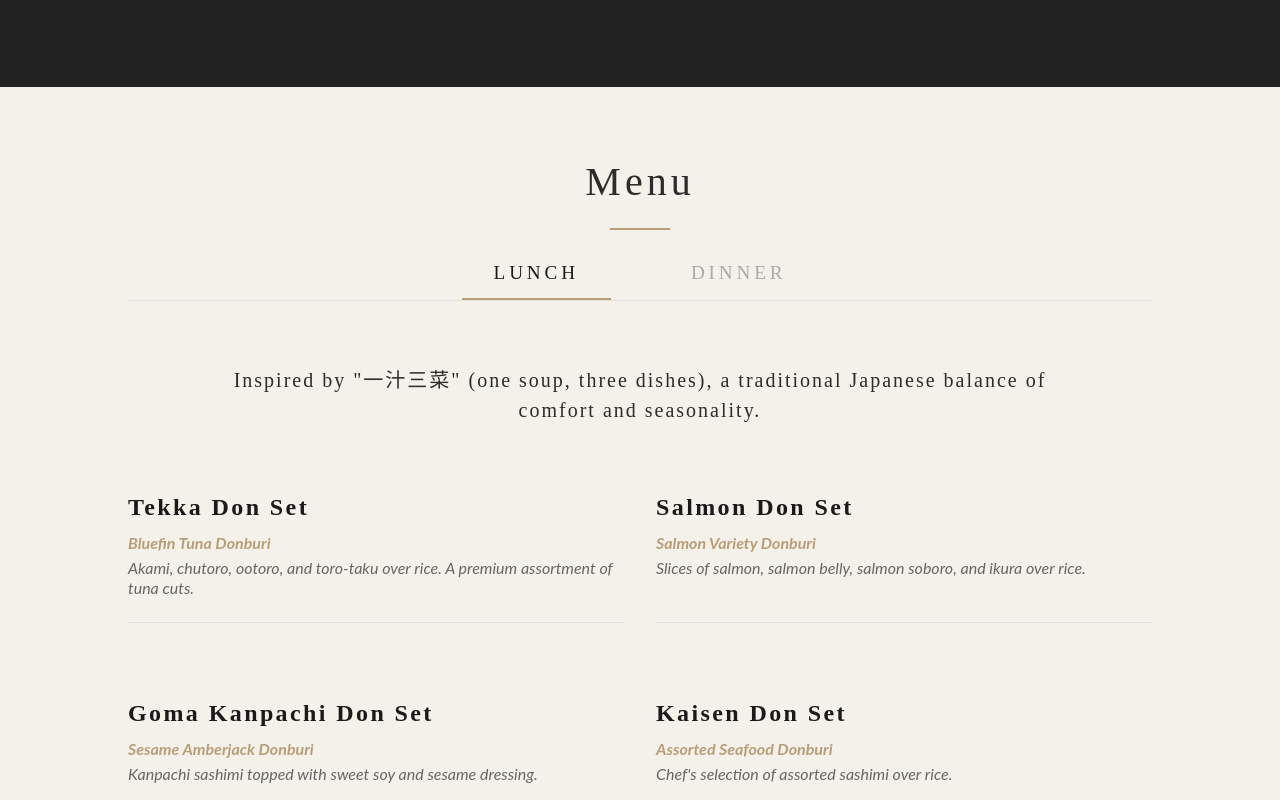
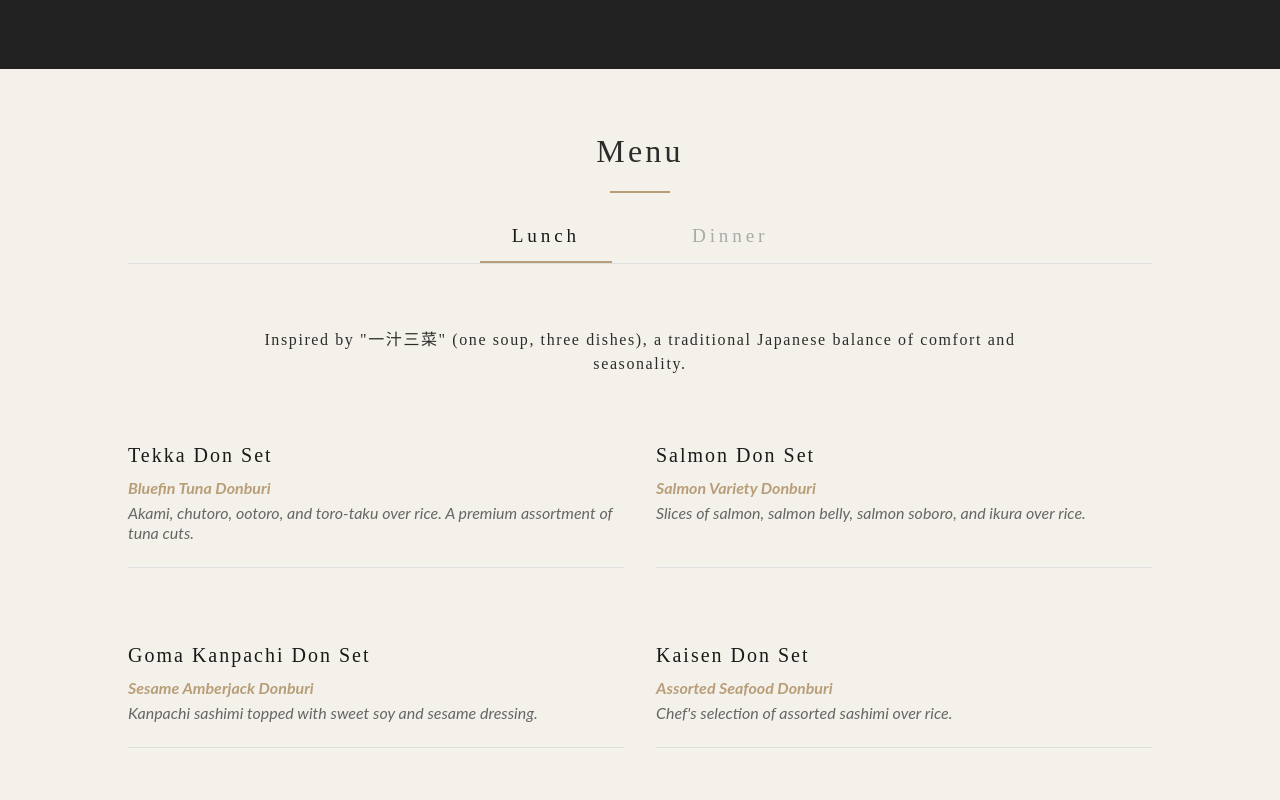
Before and after one commit to sinka42/hibari, a React (Vite) app: page / in a window 1280 px wide. Shown: the part 1300-2100 px from the top of the page. Built offline with nearby package versions, Linux system fonts and the light colour scheme.

Commit message:
ui update

```diff
--- a/src/App.jsx
+++ b/src/App.jsx
@@ -331,7 +331,7 @@ const DrinkSection = styled.section`
 
 const SectionTitle = styled.h2`
   text-align: center;
-  font-size: 2.5rem;
+  font-size: 2rem;
   color: ##B89E78;
   margin-bottom: 1rem;
 
@@ -343,11 +343,15 @@ const SectionTitle = styled.h2`
     background-color: #B89E78;
     margin: 1rem auto;
   }
+
+  @media (max-width: 768px) {
+    font-size: 1.5rem;
+  }
 `;
 
 const SectionDesc = styled.h2`
   text-align: center;
-  font-size: 1.25rem;
+  font-size: 1rem;
   color: ##B89E78;
   width: 80%;
   margin: 0 auto 4rem;
@@ -362,6 +366,7 @@ const TabContainer = styled.div`
   gap: 3rem;
   margin-bottom: 4rem;
   border-bottom: 1px solid #e0e0e0;
+  font-size: 1.25rem;
 `;
 
 const TabButton = styled.button`
@@ -429,13 +434,14 @@ const ItemHeader = styled.div`
   justify-content: space-between;
   align-items: baseline;
   margin-bottom: 0.5rem;
+  font-size: 1.25rem;
 `;
 
 const ItemName = styled.h4`
-  font-size: 1.5rem;
+  font-size: 1.25rem;
   margin: 0;
   color: #1a1a1a;
-  font-weight: 600;
+  font-weight: 500;
 `;
 
 const ItemPrice = styled.span`
@@ -444,12 +450,20 @@ const ItemPrice = styled.span`
   color: #555;
 `;
 
-const ItemDesc = styled.p`
+const ItemList = styled.ul`
+  list-style-type: none;
+  padding: 0;
+  margin: 0 auto;
+  width: max-content;
+  max-width: 90%;
+`;
+
+const ItemDesc = styled.li`
   font-size: 1rem;
   color: #666;
-  margin: 0;
   font-style: italic;
   line-height: 1.25;
+  list-style: none;
 `;
 
 const Disclaimer = styled.p`
@@ -781,13 +795,13 @@ const HibariLanding = () => {
               active={activeTab === 'lunch'}
               onClick={() => setActiveTab('lunch')}
             >
-              LUNCH
+              Lunch
             </TabButton>
             <TabButton
               active={activeTab === 'dinner'}
               onClick={() => setActiveTab('dinner')}
             >
-              DINNER
+              Dinner
             </TabButton>
           </TabContainer>
           {activeTab === 'lunch' && <>
@@ -824,9 +838,11 @@ const HibariLanding = () => {
                   </strong>
                   <ItemDesc>Join us for a special Kappo Omakase at 6:00 PM.</ItemDesc>
                   <ItemDesc>Limited Bar Seats - advance reservation required.</ItemDesc>
-                  {omakaseList.map((item, index) => (
-                    <ItemDesc style={{ marginTop: '1rem' }}>{item}</ItemDesc>
-                  ))}
+                  <ItemList>
+                    {omakaseList.map((item, index) => (
+                      <ItemDesc style={{ marginTop: '0.75rem' }}>{item}</ItemDesc>
+                    ))}
+                  </ItemList>
                 </MenuItem>
 
                 <MenuItem style={{ borderBottom: 'none' }}>
@@ -834,9 +850,11 @@ const HibariLanding = () => {
                     <ItemName style={{ fontSize: '1.5rem' }}>Dinner Prix Fixe</ItemName>
                     {/* <ItemPrice style={{ fontSize: '1.5rem' }}>$150</ItemPrice> */}
                   </ItemHeader>
-                  {dinnerPrefixList.map((item, index) => (
-                    <ItemDesc style={{ marginTop: '1rem' }}>{item}</ItemDesc>
-                  ))}
+                  <ItemList>
+                    {dinnerPrefixList.map((item, index) => (
+                      <ItemDesc style={{ marginTop: '0.75rem' }}>{item}</ItemDesc>
+                    ))}
+                  </ItemList>
                 </MenuItem>
 
                 <MenuItem style={{ borderBottom: 'none' }}>
@@ -844,9 +862,11 @@ const HibariLanding = () => {
                     <ItemName style={{ fontSize: '1.4rem' }}>Hibari Petit Tasting</ItemName>
                     {/* <ItemPrice style={{ fontSize: '1.4rem' }}>$88</ItemPrice> */}
                   </ItemHeader>
+                  <ItemList>
                   {dinnerPetitList.map((item, index) => (
-                    <ItemDesc style={{ marginTop: '1rem' }}>{item}</ItemDesc>
+                    <ItemDesc style={{ marginTop: '0.75rem' }}>{item}</ItemDesc>
                   ))}
+                  </ItemList>
                 </MenuItem>
               </div>
 
```
